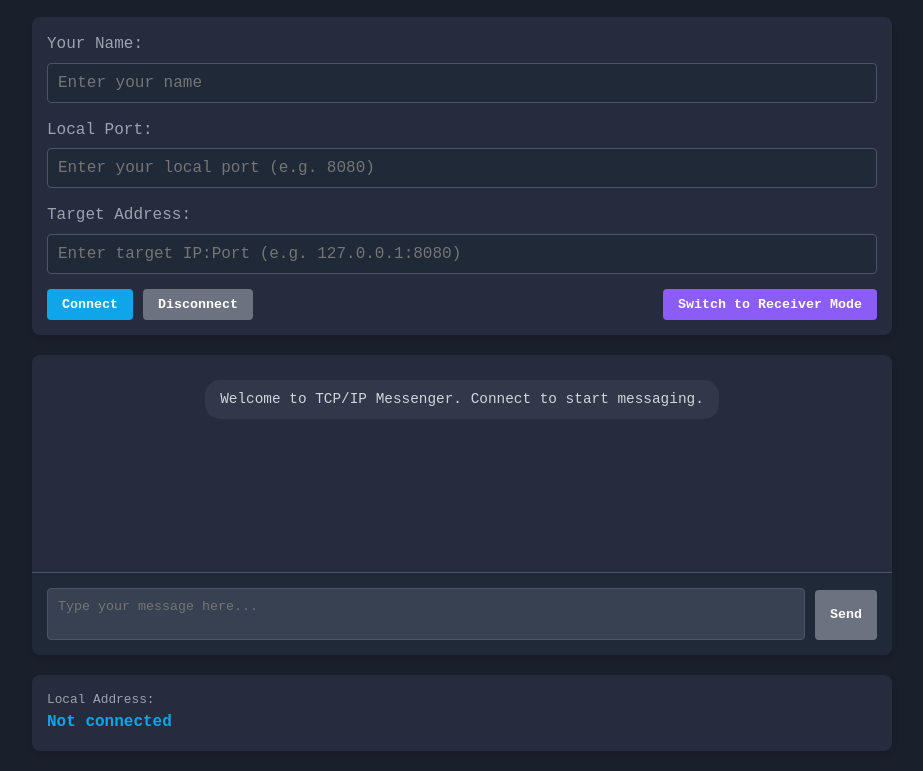
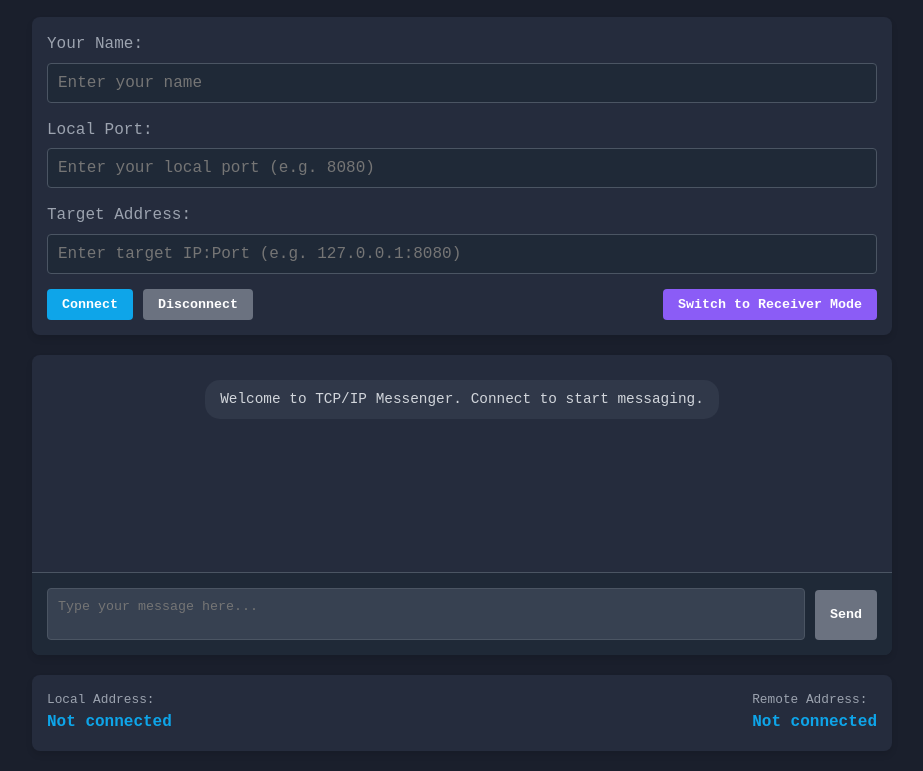
Before and after one commit to sunny55g/webRTC-frontend, a plain HTML site: page index.html in a window 1280 px wide. Shown: the part 100-871 px from the top of the page, without its empty margins (178-1101 px from the left). Drawn offline with Linux system fonts and the light colour scheme.

Commit message:
Update index.html

```diff
--- a/index.html
+++ b/index.html
@@ -57,4 +57,14 @@
         <span class="detail-label">Local Address:</span>
         <span class="detail-value" id="local-address">Not connected</span>
       </div>
-      <div class="detai
+      <div class="detail-item">
+        <span class="detail-label">Remote Address:</span>
+        <span class="detail-value" id="remote-address">Not connected</span>
+      </div>
+    </div>
+  </div>
+
+  <!-- Use defer or move this below DOM -->
+  <script src="script.js" defer></script>
+</body>
+</html>
```
